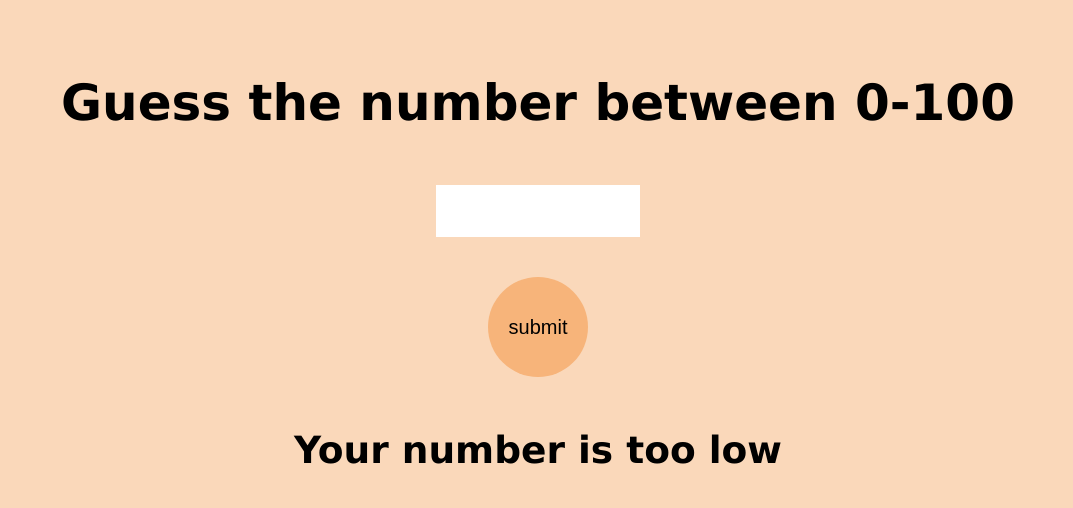
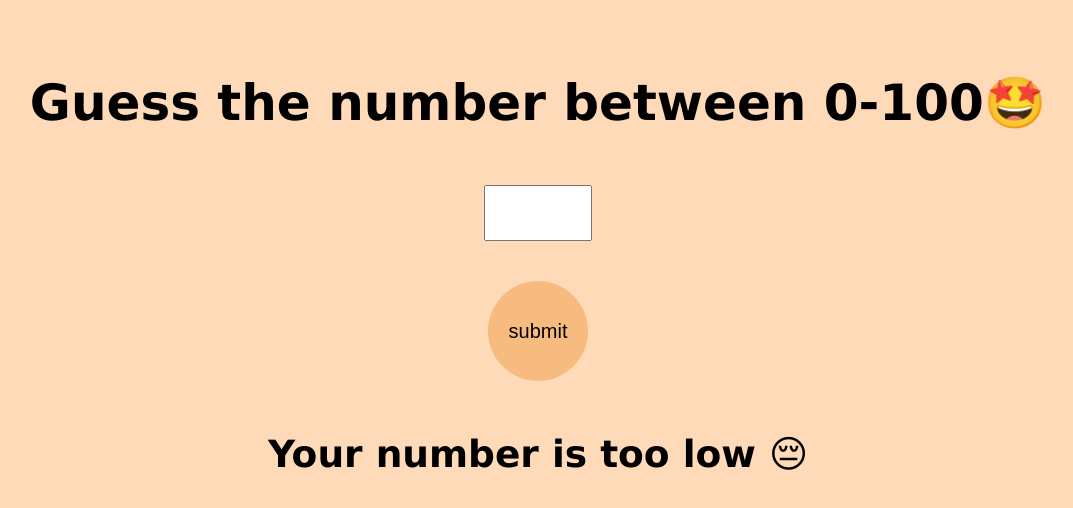
Before and after one commit to nashrahnaseem/gameguessnumber, a plain HTML site: page index.html in a window 1280 px wide. Both pictures are taken after typing "5" into the empty fields and a click on the button "submit". Shown: the whole page, without its empty margins (102-1175 px from the left). Drawn offline with Linux system fonts and the light colour scheme.

Commit message:
Add files via upload

```diff
--- a/index.html
+++ b/index.html
@@ -4,66 +4,15 @@
     <meta charset="UTF-8">
     <meta http-equiv="X-UA-Compatible" content="IE=edge">
     <meta name="viewport" content="width=device-width, initial-scale=1.0">
-    <title>Document</title>
-    <style>
-        body{
-            background-color: rgb(250, 216, 186);
-            font-family: Verdana, Geneva, Tahoma, sans-serif;
-            display: flex;
-            flex-direction: column;
-            margin: 20px 20px;
-            padding: 20px 20px;
-             align-items: center;
-             justify-content: space-around;
-            font-size: 25px;
-
-        }
-        button{
-            height: 100px;
-            width: 100px;
-            margin: 20px 20px;
-            border-radius: 50%;
-            background-color: rgb(247, 180, 122);
-            border: none;
-            font-size: 20px;
-
-        }
-        #number{
-            height: 50px;
-            width:200px;
-            margin: 20px 20px;
-            border: none;
-
-        }
-    </style>
+    <title>game</title>
+    <link rel="stylesheet" href="style.css">
 </head>
 <body>
-    <h1>Guess the number between 0-100</h1>
+    <h1>Guess the number between 0-100🤩
+    </h1>
     <input type="number" value="number" id="number">
-    <button type="submit" id="button">submit</button>
+    <button id="button">submit</button>
     <h2 id="message"></h2>
-    <script>
-        const number=document.getElementById("number").value;
-        const button=document.getElementById("button");
-        const message=document.getElementById("message");
-        var guess=Math.floor(Math.random()*100);
-        var flag=0;
-        button.onclick=()=>{
-            const number=document.getElementById("number").value;
-            if(number>guess){
-                 message.innerHTML="Your number is too high";
-                 document.getElementById("number").value='';
-            }
-            else if (number<guess) {
-                 message.innerHTML="Your number is too low";
-                 document.getElementById("number").value=''
-            } else {
-               message.innerHTML="Congratulations You guess the right number";
-
-            }
-
-        }
-
-    </script>
+    <script src="script.js"></script>
 </body>
 </html>
--- /dev/null
+++ b/script.js
@@ -0,0 +1,22 @@
+const number=document.getElementById("number").value;
+const button=document.getElementById("button");
+const message=document.getElementById("message");
+
+
+var  guess=Math.floor(Math.random()*100);
+
+button.onclick=()=>{
+     const number=document.getElementById("number").value;
+    if(number>guess){
+        message.innerHTML="Your number is too high 😔";
+        document.getElementById("number").value='';
+     }
+     else if(number<guess){
+        message.innerHTML="Your number is too low 😔";
+        document.getElementById("number").value='';
+     }
+     else{
+        message.innerHTML="Congratulations! You guess the correct number😍";
+
+     }
+}
--- /dev/null
+++ b/style.css
@@ -0,0 +1,25 @@
+body{
+    background-color: peachpuff;
+    font-family: Verdana, Geneva, Tahoma, sans-serif;
+    display: flex;
+    flex-direction: column;
+    margin: 20px 20px;
+    padding: 20px 20px;
+    align-items: center;
+    font-size: 25px;
+
+}
+input{
+    height: 50px;
+    width: 100px;
+    margin: 20px 20px;
+}
+button{
+    height: 100px;
+    width: 100px;
+    margin: 20px 20px;
+    border-radius: 50%;
+    border: none;
+    font-size: 20px;
+    background-color: rgb(247, 187, 127);
+}
```
